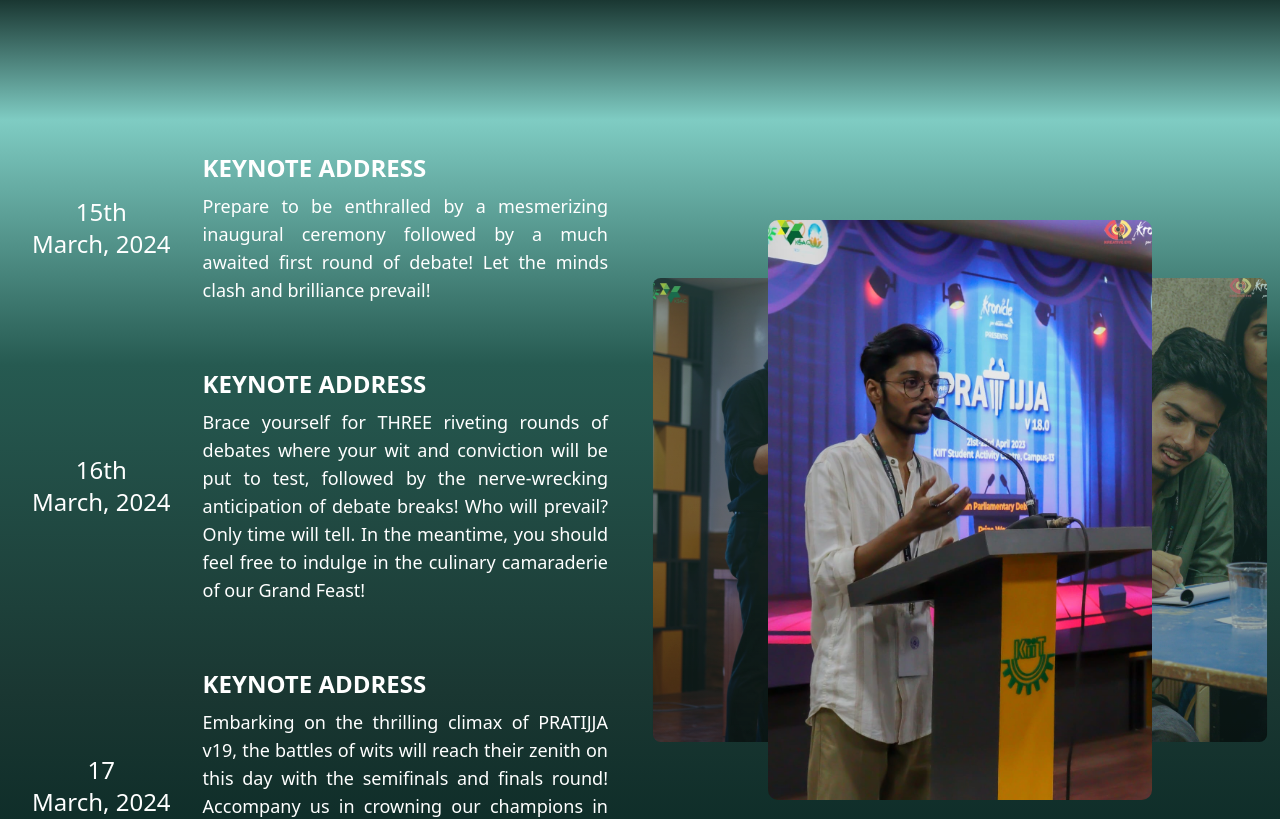
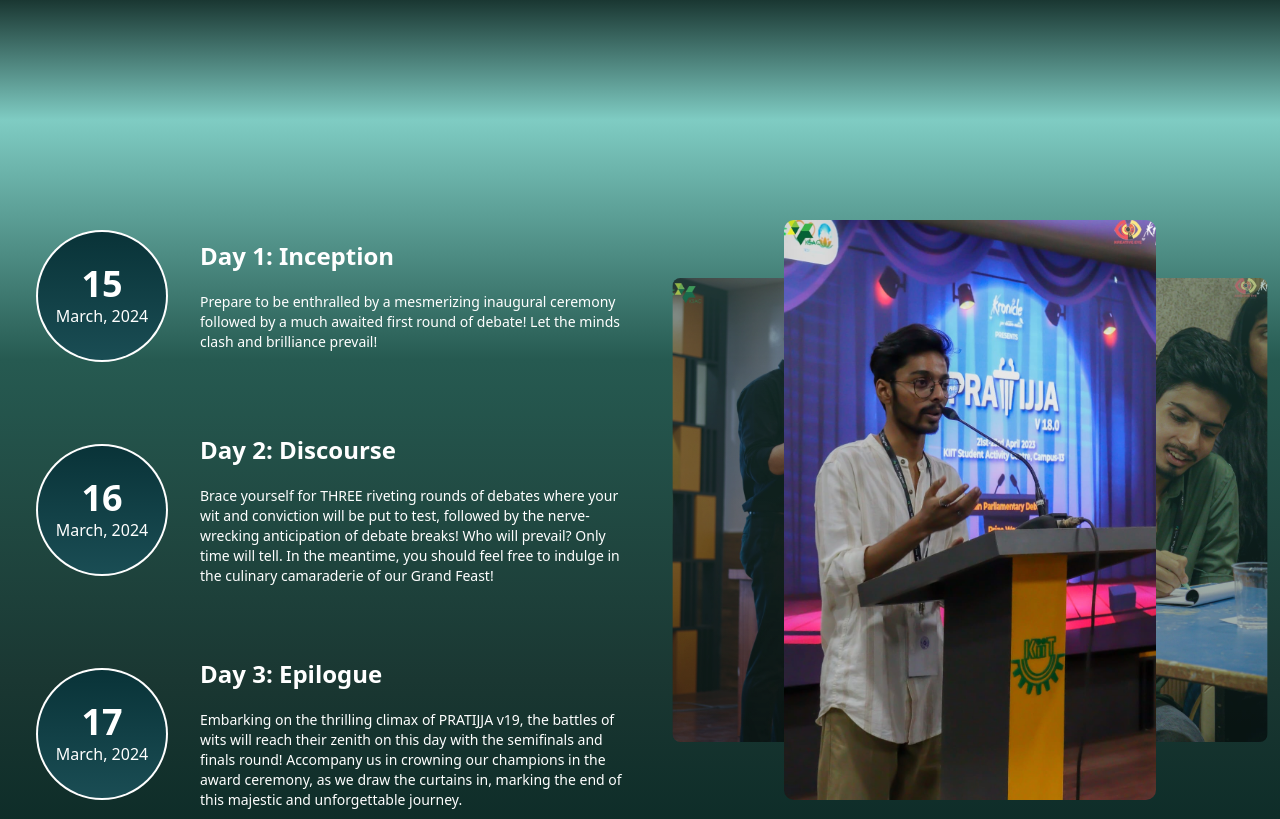
Before and after one commit to SohinijRover/Pratijja24, a Next.js app: page / in a window 1280 px wide. Shown: the part 680-1499 px from the top of the page. Built offline with nearby package versions, Linux system fonts and the light colour scheme.

Commit message:
Minor Changes || Bug Fixes || TODO : Mic

```diff
--- a/src/components/Details.tsx
+++ b/src/components/Details.tsx
@@ -3,6 +3,7 @@
 import img1 from "/public/hero/img1.jpeg";
 import img2 from "/public/hero/img2.jpeg";
 import img3 from "/public/hero/img3.jpeg";
+import EventDetail from "./EventDetail";
 
 const Hero = () => {
   return (
@@ -14,27 +15,30 @@
             "linear-gradient(180deg, rgba(127,204,195,1) 0%, rgba(38,90,81,1) 30%, rgba(26,55,50,1) 70%, rgba(6,38,34,1) 100%)",
         }}
       >
-        <div className="flex-1 flex flex-col justify-center">
-          <TextElement
-            date={"15th"}
-            month={"March, 2024"}
-            desc={`Prepare to be enthralled by a mesmerizing inaugural ceremony followed by a much awaited first round of debate! Let the minds clash and brilliance prevail!`}
-            title={"KEYNOTE ADDRESS"}
-          ></TextElement>
-          <TextElement
-            date={"16th"}
-            month={"March, 2024"}
-            desc={`Brace yourself for THREE riveting rounds of debates where your wit and conviction will be put to test, followed by the nerve-wrecking anticipation of debate breaks! Who will prevail? Only time will tell.
-            In the meantime, you should feel free to indulge in the culinary camaraderie of our Grand Feast!
-            `}
-            title={"KEYNOTE ADDRESS"}
-          ></TextElement>
-          <TextElement
-            date={"17"}
-            month={"March, 2024"}
-            desc={`Embarking on the thrilling climax of PRATIJJA v19, the battles of wits will reach their zenith on this day with the semifinals and finals round! Accompany us in crowning our champions in the award ceremony, as we draw the curtains in, marking the end of this majestic and unforgettable journey.`}
-            title={"KEYNOTE ADDRESS"}
-          ></TextElement>
+        <div className="flex-1 flex flex-col justify-center ps-5 pe-5">
+          <div className="flex flex-col-reverse md:flex-row justify-center sm:gap-[30px] xl:gap-[50px] ">
+            <div className="flex flex-col gap-8 md:gap-10 justify-center max-w-[700px] mt-6 md:mt-0">
+              <EventDetail
+                day="15"
+                year="March, 2024"
+                title="Day 1: Inception"
+                paragraph="Prepare to be enthralled by a mesmerizing inaugural ceremony followed by a much awaited first round of debate! Let the minds clash and brilliance prevail!"
+              />
+              <EventDetail
+                day="16"
+                year="March, 2024"
+                title="Day 2: Discourse"
+                paragraph="Brace yourself for THREE riveting rounds of debates where your wit and conviction will be put to test, followed by the nerve-wrecking anticipation of debate breaks! Who will prevail? Only time will tell.
+                In the meantime, you should feel free to indulge in the culinary camaraderie of our Grand Feast!"
+              />
+              <EventDetail
+                day="17"
+                year="March, 2024"
+                title="Day 3: Epilogue"
+                paragraph="Embarking on the thrilling climax of PRATIJJA v19, the battles of wits will reach their zenith on this day with the semifinals and finals round! Accompany us in crowning our champions in the award ceremony, as we draw the curtains in, marking the end of this majestic and unforgettable journey."
+              />
+            </div>
+          </div>
         </div>
         <div className="flex-1 md:h-screen md:w-6/12 flex justify-center items-center">
           <Crousel thumb={[img1.src, img2.src, img3.src]} />
--- /dev/null
+++ b/src/components/EventDetail.tsx
@@ -0,0 +1,29 @@
+'use client'
+
+type EventDetailProps = {
+    day: number | string,
+    year: string,
+    title: string,
+    paragraph: string,
+}
+
+const EventDetail = ({ day, year, title, paragraph }: EventDetailProps) => {
+  return (
+    <div className="flex gap-2 sm:gap-4 xl:gap-8 items-center p-4">
+        <div className="rounded-full  lg:w-[132px] w-[95px] h-[95px] sm:w-[100px] sm:h-[100px] md:w-[115px] md:h-[115px] flex-shrink-0 lg:h-[132px] bg-white p-[2px]">
+            <div className="h-full rounded-full flex flex-col items-center justify-center bg-gradient-to-b from-[#093338] to-[#1A4D54]">
+                <span className="text-2xl sm:text-3xl md:text-4xl x1A4D54l:text-4xl font-bold bg-white text-transparent bg-clip-text">{day}</span>
+                <span className="text-xs lg:text-base">{year}</span>
+            </div>
+        </div>
+        <div>
+            <h1 className="text-xl sm:text-xl lg:text-2xl font-semibold">{title}</h1>
+            <p className="text-[10px] md:text-sm md:mt-5 mt-1">{paragraph}</p>
+
+        </div>
+
+    </div>
+  )
+};
+
+export default EventDetail;
--- a/src/components/Hero.tsx
+++ b/src/components/Hero.tsx
@@ -15,8 +15,9 @@
     <>
       <div className="h-screen font-sans flex flex-col lg:flex-row items-center justify-center mt-40 lg:mt-0" style={gradientStyle}>
         <div className="text-center p-10 mt-10 md:w-1/3">
-          <h1 className="font-sans text-3xl sm:text-3xl">
-            Get Inside in The <br /> Philosopher&apos;s Mind
+          <h1 className="font-sans sm:text-3xl">
+            <b className="text-xl">19th Edition </b>
+           <span className="text-lg">of the Largest APD in the Eastern Circuit</span>
           </h1>
           <Link href="/contact">
             <button
--- a/src/components/PratijjaDropdown.tsx
+++ b/src/components/PratijjaDropdown.tsx
@@ -1,40 +1,43 @@
-"use client"
+"use client";
 import Link from "next/link";
 
 const navItems = [
+
   {
-        name: 'IA / SA Application',
-        link: "https://docs.google.com/forms/d/e/1FAIpQLSdRtLMKyF8vQHeKfm6TwhmnfrQvHHQb7rDlVYoalkpTPnZehQ/viewform?usp=send_form"
+    name: "Cross Team Form",
+    link: "https://forms.gle/z2QnmF2TYoa253EA6",
   },
   {
-        name: 'Cross Team Registeration',
-        link: 'https://forms.gle/z2QnmF2TYoa253EA6'
+    name: "IA / SA Application",
+    link: "https://docs.google.com/forms/d/e/1FAIpQLSdRtLMKyF8vQHeKfm6TwhmnfrQvHHQb7rDlVYoalkpTPnZehQ/viewform?usp=send_form",
   },
   {
-        name: 'Institutional Team Registeration',
-        link: 'https://forms.gle/ysdwLS1TYA8QLHYJ9'
+    name: "Institutional Team Form",
+    link: "https://forms.gle/ysdwLS1TYA8QLHYJ9",
   },
   {
-        name: 'Independent Adjudicator Registeration',
-        link: 'https://forms.gle/FkJ6KQ8cmWFk5VPa7'
-    }
-]
+    name: "Independent Adjudicator Form",
+    link: "https://forms.gle/FkJ6KQ8cmWFk5VPa7",
+  },
+];
 
 const PratijjaDropdown = () => {
   return (
-        <div className=" transition-all duration-400 absolute px-4 text-center bg-black rounded-lg right-1/2 translate-x-1/2 py-2 mt-4 text-white hidden group-hover:block ease-in-out">
-            <div className="w-0 h-0 border-l-[10px] border-r-[10px] border-b-[20px] border-l-transparent border-r-transparent border-b-[#2b933e] absolute -translate-y-[100%] right-1/2 translate-x-1/2 "></div>
+    <div className="transition-all duration-400 absolute px-4 text-center bg-black rounded-lg left-1/2 translate-x-[-50%] py-2 mt-4 text-white hidden group-hover:block ease-in-out min-w-min">
+      <div className="w-0 h-0 border-l-[10px] border-r-[10px] border-b-[20px] border-l-transparent border-r-transparent border-b-[#2b933e] absolute -translate-y-[100%] left-1/2 translate-x-[-50%] "></div>
       {navItems.map((item, index) => (
         <Link href={item.link} key={index}>
-                    <div className={`py-2 px-4 whitespace-nowrap
+          <div
+            className={`py-2 px-4 whitespace-nowrap
               ${index === navItems.length - 1 ? "border-none" : "border-b border-white border-opacity-50"}
-    `}>
+            `}
+          >
             {item.name}
           </div>
         </Link>
       ))}
     </div>
-    )
+  );
 };
 
 export default PratijjaDropdown;
--- a/src/components/about/AboutKiiT.tsx
+++ b/src/components/about/AboutKiiT.tsx
@@ -1,3 +1,4 @@
+"use client"
 import React from 'react';
 import Image from 'next/image';
 import kiitLogo from '../../assests/KIIT Logo-1kl 1.png';
@@ -5,7 +6,7 @@
 
 export default function AboutKiiT() {
   return (
-    <div
+<div
       className="p-4 md:p-12 flex flex-col md:flex-row gap-4 md:gap-20"
       style={{
         background: 'linear-gradient(to bottom, #265A51 0%, #265A51 30%, #1A3732 70%, #062622 100%)',
@@ -18,31 +19,31 @@
         </div>
         <div className="text-3xl font-bold flex justify-center py-5">ABOUT KIIT</div>
         <div className="text-base md:text-lg pt-4 md:pt-8">
-          Kalinga Institute of Industrial Technology - Deemed to be University is one of the premier universities in the eastern part of the country offering more than 200 academic programmes in diverse fields of education. It was established as a polytechnic institute in 1992-93. However, with 1997 as its base year, the engineering college was set up. It was conferred with Deemed to be University status by the Ministry of Human Resources Development, Government of India in 2004. .<br /><br />
+        Kalinga Institute of Industrial Technology - Deemed to be University is one of the premier universities in the eastern part of the country offering more than 200 academic programmes in diverse fields of education. It was established as a polytechnic institute in 1992-93. However, with 1997 as its base year, the engineering college was set up. It was conferred with Deemed to be University status by the Ministry of Human Resources Development, Government of India in 2004.
 
-          In 2016, it was re-accredited with an ‘A’ Grade by the National Accreditation and Assessment Council (NAAC), India. It has also been conferred with category ‘A’ status by the Ministry of Human Resources Development, Government of India in the same year. Eight undergraduate engineering courses have been accredited by the NBA (Washington Accord) in the year 2018-19. The university has 20 thriving campuses with more than 30,000 students from all over India and 55 countries around the globe. It has achieved several milestones in a short span which includes the Institute of Eminence tag..<br /><br />
+In 2016, it was re-accredited with an ‘A’ Grade by the National Accreditation and Assessment Council (NAAC), India. It has also been conferred with category ‘A’ status by the Ministry of Human Resources Development, Government of India in the same year. Eight undergraduate engineering courses have been accredited by the NBA (Washington Accord) in the year 2018-19. The university has 20 thriving campuses with more than 30,000 students from all over India and 55 countries around the globe. It has achieved several milestones in a short span which includes the Institute of Eminence tag.
 
-          KIIT has joined the select league of 10 public and 10 private universities which would be developed as world-class institutions under the scheme of the Govt. of India to put the country on the global education map. It is the only self-financing university in Eastern India to be ranked by the Times Higher Education World University Rankings 2019 and QS BRIC World University Rankings. It won the ‘THE Awards Asia’ 2020 declared by the Times Higher Education (THE) on 17th November 2020. It is the first university to get the Internationalization Strategies Advisory Service (ISAS) Badge. It also leads the rankings in the first place - Ranked 1 for the ‘India Fights Corona award & the certificate of excellence for the same. KIIT University was unanimously selected by the AICTE Government of India for its outstanding contributions to post-COVID-19 schemes & measures against the spread of COVID-19 across India. The recognition, which marks the achievement of milestones along the journey of internalization, was given to KIIT at the award ceremony held during the Internalization Association of University (IAU) 2019. KIIT has also been ranked No.1 by Atal Ranking of Institutions on Innovation achievements..<br /><br />
+KIIT has joined the select league of 10 public and 10 private universities which would be developed as world-class institutions under the scheme of the Govt. of India to put the country on the global education map. It is the only self-financing university in Eastern India to be ranked by the Times Higher Education World University Rankings 2019 and QS BRIC World University Rankings. It won the ‘THE Awards Asia’ 2020 declared by the Times Higher Education (THE) on 17th November 2020. It is the first university to get the Internationalization Strategies Advisory Service (ISAS) Badge. It also leads the rankings in the first place - Ranked 1 for the ‘India Fights Corona award & the certificate of excellence for the same. KIIT University was unanimously selected by the AICTE Government of India for its outstanding contributions to post-COVID-19 schemes & measures against the spread of COVID-19 across India. The recognition, which marks the achievement of milestones along the journey of internalization, was given to KIIT at the award ceremony held during the Internalization Association of University (IAU) 2019. KIIT has also been ranked No.1 by Atal Ranking of Institutions on Innovation achievements.
 
-          KIIT is committed to high-quality research and provides a supportive environment for the students along with a wide scope of programs starting from Kindergarten to Post-Graduation.
+KIIT is committed to high-quality research and provides a supportive environment for the students along with a wide scope of programs starting from Kindergarten to Post-Graduation.
 
         </div>
       </div>
 
       {/* About KISS */}
-      <div className="text-justify">
+      <div className="text-justify flex-1">
         <div className="h-20 flex justify-center">
           <Image src={kissLogo} alt="kiss-logo" height={80} />
         </div>
         <div className="text-3xl font-bold flex justify-center py-5">ABOUT KISS</div>
         <div className="text-base md:text-lg pt-4 md:pt-8">
-          Kalinga Institute of Social Sciences (KISS) is a residential school that offers free education, accommodation, medical care, and vocational, athletic, and artistic training to 60,000 indigenous children. Kalinga Institute of Social Sciences (KISS) is home to a thriving community of 60,000 individuals. This includes 30,000 students based in Bhubaneswar, as well as 15,000 alumni and a further 15,000 students who are located in 10 satellite centers throughout Odisha. These students belong to 62 different tribal groups. KISS was founded in 1992 with only 125 students. This organization has used education to fight poverty for 27 years and is committed to improving the lives of tribal children.<br /><br />
+        Kalinga Institute of Social Sciences (KISS) is a residential school that offers free education, accommodation, medical care, and vocational, athletic, and artistic training to 60,000 indigenous children. Kalinga Institute of Social Sciences (KISS) is home to a thriving community of 60,000 individuals. This includes 30,000 students based in Bhubaneswar, as well as 15,000 alumni and a further 15,000 students who are located in 10 satellite centers throughout Odisha. These students belong to 62 different tribal groups. KISS was founded in 1992 with only 125 students. This organization has used education to fight poverty for 27 years and is committed to improving the lives of tribal children.
 
-          KISS, the world-renowned educational institution, has achieved an unprecedented feat by being recognized as the first and only university exclusively for tribal communities, as declared by the Ministry of Human Resources Development, Government of India. Through this remarkable achievement, the institution demonstrates its commitment to providing unparalleled education and empowering tribal communities. KISS excels in education, evident from this recognition. Since 2015, it has held Special Consultative Status with the Economic and Social Council (ECOSOC), the highest recognition for a non-government organization from the United Nations. Notable accolades include the Champion Level-Platinum Certification for NGO Transparency by GuideStar India in 2016 and being listed among the top 223 NGOs globally and the 10 best NGOs in India by NGO Advisor in 2016..<br /><br />
+KISS, the world-renowned educational institution, has achieved an unprecedented feat by being recognized as the first and only university exclusively for tribal communities, as declared by the Ministry of Human Resources Development, Government of India. Through this remarkable achievement, the institution demonstrates its commitment to providing unparalleled education and empowering tribal communities. KISS excels in education, evident from this recognition. Since 2015, it has held Special Consultative Status with the Economic and Social Council (ECOSOC), the highest recognition for a non-government organization from the United Nations. Notable accolades include the Champion Level-Platinum Certification for NGO Transparency by GuideStar India in 2016 and being listed among the top 223 NGOs globally and the 10 best NGOs in India by NGO Advisor in 2016.
 
-          KISS aligns with the UN SDGs, educating 200,000 indigenous children in the coming decade. It's expanding to 10 states supported by state governments, intending to cover all 30 districts of Odisha. Indigenous control prioritizes tribal culture and traditions, ensuring its success..<br /><br />
+KISS aligns with the UN SDGs, educating 200,000 indigenous children in the coming decade. It's expanding to 10 states supported by state governments, intending to cover all 30 districts of Odisha. Indigenous control prioritizes tribal culture and traditions, ensuring its success.
 
-          KISS has produced 5,000+ successful athletes and partnered with UNESCO, UNICEF, UNFPA, and the US Federal Government. It's been visited and appreciated by Heads of State, Ambassadors from 70 countries, and 12 Nobel Laureates. The institute's achievements have garnered widespread coverage in leading national and international media outlets, such as National Geographic, Time, Wall Street Journal, South China Morning Post, Readers' Digest, Asia Post, and the Public Broadcasting Service (PBS)..<br /><br />
+KISS has produced 5,000+ successful athletes and partnered with UNESCO, UNICEF, UNFPA, and the US Federal Government. It's been visited and appreciated by Heads of State, Ambassadors from 70 countries, and 12 Nobel Laureates. The institute's achievements have garnered widespread coverage in leading national and international media outlets, such as National Geographic, Time, Wall Street Journal, South China Morning Post, Readers' Digest, Asia Post, and the Public Broadcasting Service (PBS).
 
         </div>
       </div>
```
Lines whose indentation alone changed are shown as unchanged.
